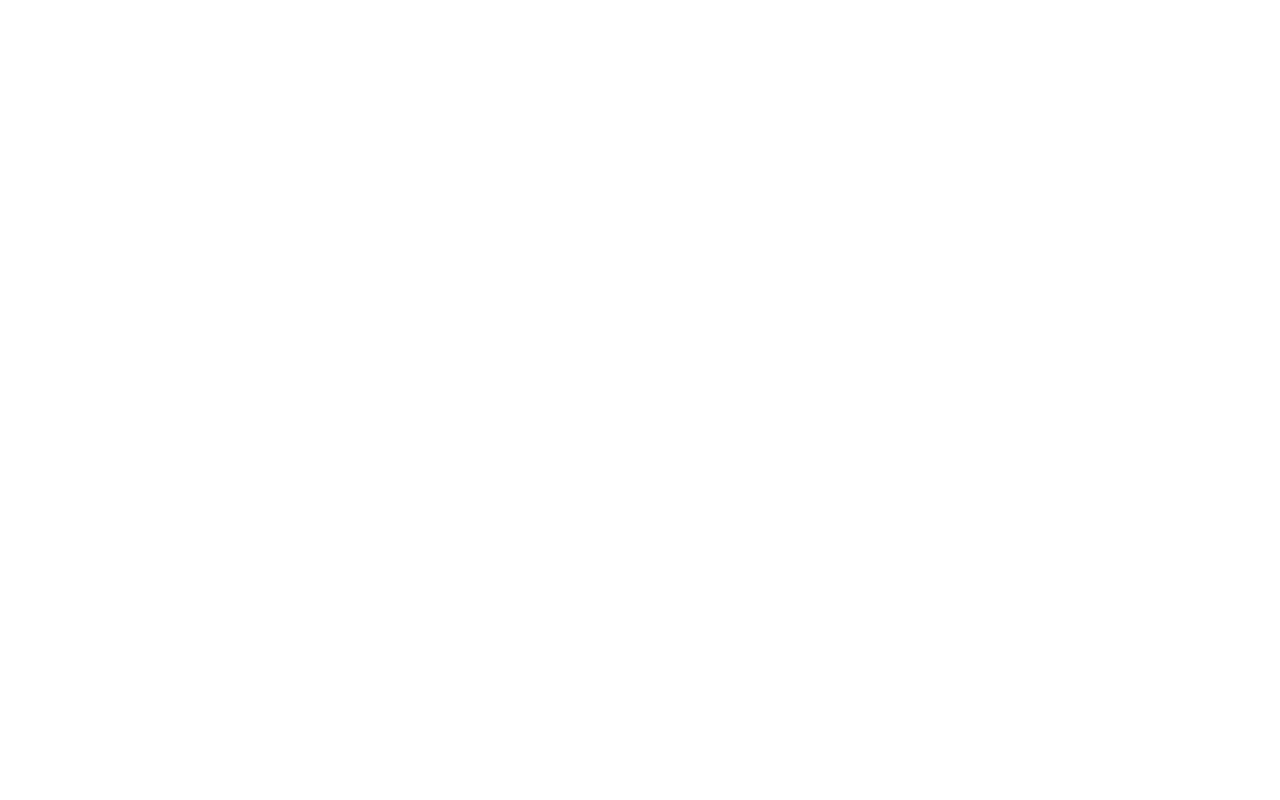
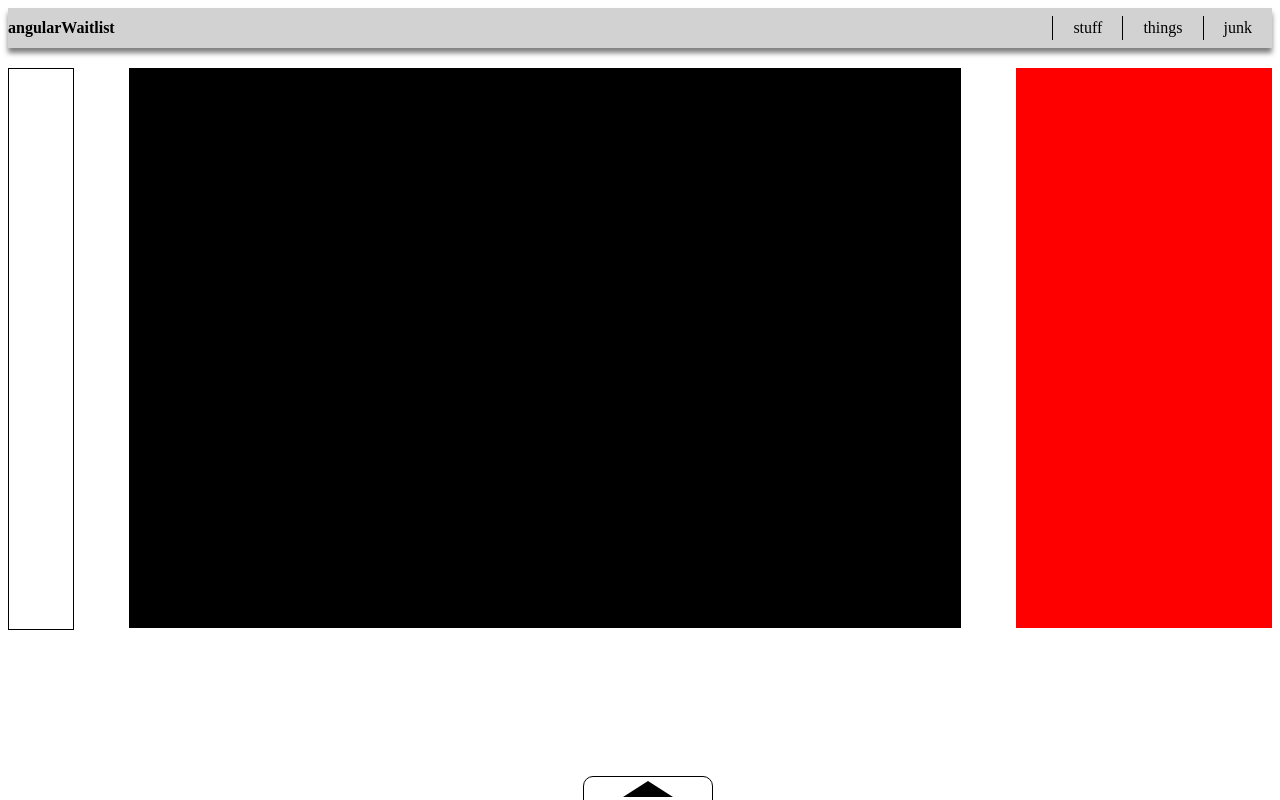
Before and after one commit to DylanMahaffey/angularWaitlist, a plain HTML site: page index.html in a window 1280 px wide. Drawn offline with nearby package versions, Linux system fonts and the light colour scheme.

Commit message:
app structure

```diff
--- /dev/null
+++ b/app/directives/nav.html
@@ -0,0 +1,9 @@
+<nav>
+    <h4>angularWaitlist</h4>
+
+    <ul>
+        <li>stuff</li>
+        <li>things</li>
+        <li>junk</li>
+    </ul>
+</nav>
--- /dev/null
+++ b/app/directives/nav.js
@@ -0,0 +1,9 @@
+app.directive('navBar', function () {
+    return {
+        restrict: 'E',
+        scope: {
+            info:'='
+        },
+        templateUrl: 'app/directives/nav.html'
+    };
+});
--- /dev/null
+++ b/app/directives/sideButtons.html
@@ -0,0 +1 @@
+<div class="test-buttons"></div>
--- /dev/null
+++ b/app/directives/sideButtons.js
@@ -0,0 +1,9 @@
+app.directive('sideButtons', function(){
+    return {
+        restrict: 'E',
+        scope: {
+            table: '='
+        },
+        templateUrl: 'app/directives/sideButtons.html'
+    };
+});
--- /dev/null
+++ b/app/directives/tableButtons.html
@@ -0,0 +1 @@
+<div class="test-tableButtons"></div>
--- /dev/null
+++ b/app/directives/tableButtons.js
@@ -0,0 +1,9 @@
+app.directive('tableButtons', function(){
+    return {
+        restrict: 'E',
+        scope: {
+            table: '='
+        },
+        templateUrl: 'app/directives/tableButtons.html'
+    };
+});
--- /dev/null
+++ b/app/directives/tableSection.html
@@ -0,0 +1 @@
+<div class="table-test"></div>
--- /dev/null
+++ b/app/directives/tableSection.js
@@ -0,0 +1,9 @@
+app.directive('tableSection', function(){
+    return {
+        restrict: 'E',
+        scope: {
+            table: '='
+        },
+        templateUrl: 'app/directives/tableSection.html'
+    };
+});
--- /dev/null
+++ b/app/directives/waitlist.html
@@ -0,0 +1 @@
+<div class="test-waitlist"></div>
--- /dev/null
+++ b/app/directives/waitlist.js
@@ -0,0 +1,9 @@
+app.directive('waitlist', function(){
+    return {
+        restrict: 'E',
+        scope: {
+            table: '='
+        },
+        templateUrl: 'app/directives/waitlist.html'
+    };
+});
--- a/css/style.css
+++ b/css/style.css
@@ -0,0 +1,86 @@
+
+#main-content{
+display: flex;
+justify-content: space-between;
+}
+#bottom-content{
+    position: fixed;
+    bottom: 0px;
+    height: 3vh;
+    width: 100%;
+}
+/*test classes*/
+.table-test {
+    height: 70vh;
+    width: 65vw;
+    background: black;
+    margin: 0;
+}
+.test-waitlist {
+    height: 70vh;
+    width: 20vw;
+    background: red;
+    margin: 0;
+}
+.test-buttons{
+    height: 70vh;
+    width: 5vw;
+    border: 1px solid black;
+}
+.test-tableButtons{
+    height: 100%;
+    width: 100%;
+    border: 2px solid black;
+    margin: 0;
+    padding: 0;
+}
+
+/* NAVIGATION BARS */
+nav {
+    height: 40px;
+    width: 100%;
+    margin-bottom: 20px;
+    background: rgb(210, 210, 210);
+    box-shadow: 0px 5px 5px rgba(0,0,0, .5);
+    display: flex;
+    justify-content: space-between;
+    align-items: center;
+}
+nav ul {
+    display: flex;
+}
+nav ul li {
+    list-style-type: none;
+    padding: 3px 20px;
+    border-left: 1px solid black;
+}
+nav ul li:hover {
+    background: rgba(0, 0, 0, 0.5);
+}
+
+/*FOOTER*/
+.arrow-box{
+    border: 1px solid black;
+    border-top-right-radius: 10px;
+    border-top-left-radius: 10px;
+    height: 3vh;
+    width: 10vw;
+    margin: 0 auto;
+    display: flex;
+    justify-content: center;
+    align-items: center;
+}
+.up-arrow{
+  width: 0;
+  height: 0;
+  border-left: 2vw solid transparent;
+  border-right: 2vw solid transparent;
+
+  border-bottom: 2vh solid black;
+}
+.arrow-box:hover{
+    background: green;
+}
+#bottom-content:hover {
+    height: 13vh;
+}
--- a/index.html
+++ b/index.html
@@ -6,13 +6,45 @@
     <meta http-equiv="X-UA-Compatible" content="ie=edge">
     <title>Document</title>
     <link rel="stylesheet" href="css/style.css">
+
 </head>
 <body ng-app='waitlistApp' ng-controller='mainController'>
 
+    <header>
+        <nav-bar></nav-bar>
+    </header>
 
+    <div id="main-content">
+
+        <side-buttons></side-buttons>
+
+        <table-section></table-section>
+
+        <waitlist></waitlist>
+
+    </div>
+
+    <div id="bottom-content">
+
+        <div class="arrow-box"><span class="up-arrow"></span></div>
+
+        <table-buttons></table-buttons>
+
+    </div>
 
 </body>
+<!-- dependencies -->
 <script src='https://ajax.googleapis.com/ajax/libs/angularjs/1.5.8/angular.min.js'></script>
 <script src="app/app.js"></script>
+
+<!-- controllers -->
 <script src="app/controllers/mainController.js"></script>
+
+<!-- directives -->
+<script src='app/directives/tableSection.js'></script>
+<script src='app/directives/nav.js'></script>
+<script src='app/directives/waitlist.js'></script>
+<script src='app/directives/sideButtons.js'></script>
+<script src='app/directives/tableButtons.js'></script>
+
 </html>
```
Also changed, not shown: app/controllers/dropdownCtrl.js (added, +28 -0 lines).
